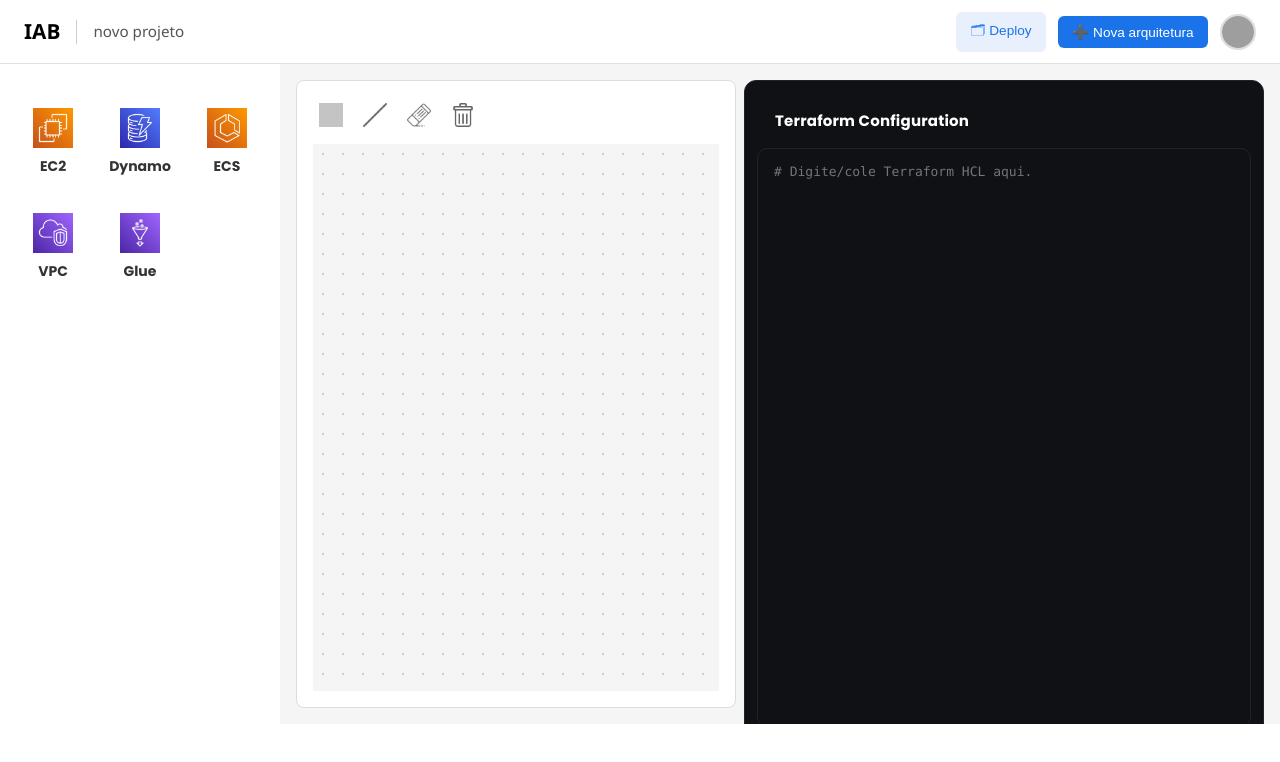
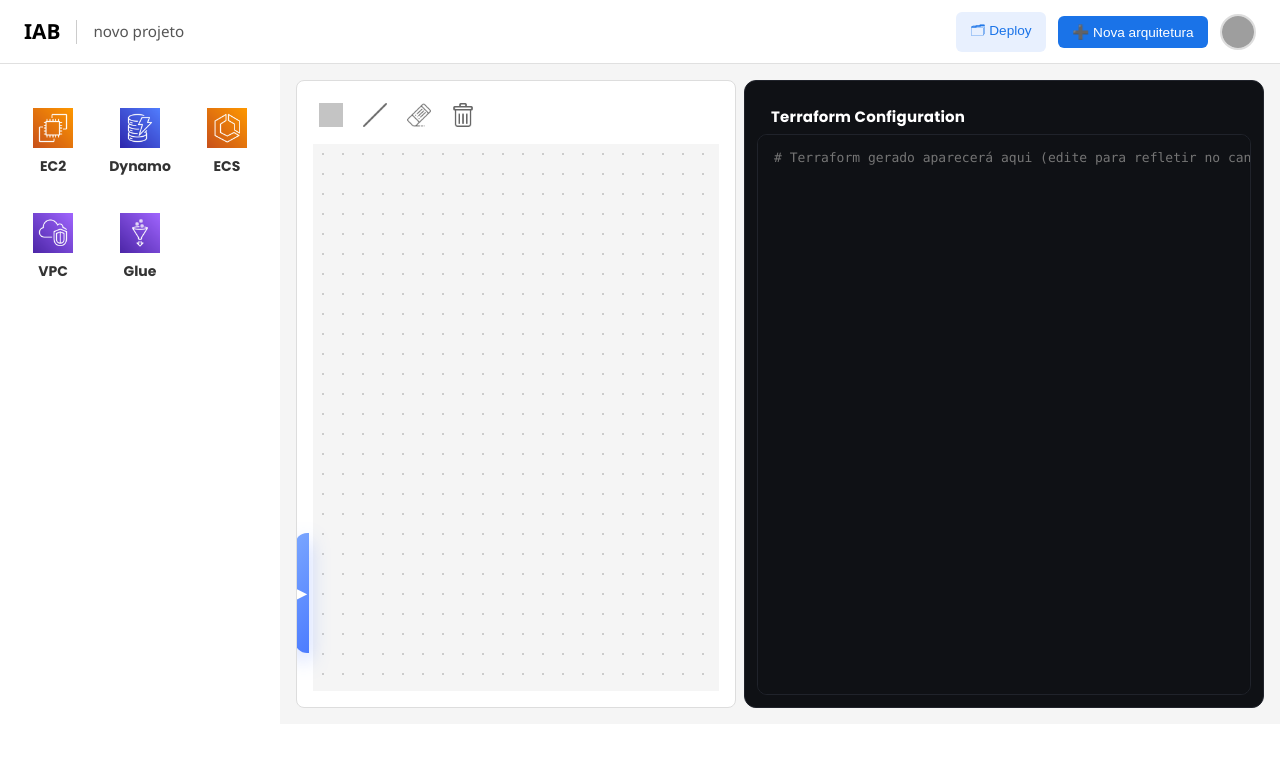
Before and after one commit to iabsolutionscorp/iab-app-devops-frontend, an Angular app: page / in a window 1280 px wide. Shown: the top 762 px of the page. Built offline with nearby package versions, Linux system fonts and the light colour scheme; grey boxes are pictures that could not be loaded.

Commit message:
mesclados

```diff
--- a/src/app/app.config.ts
+++ b/src/app/app.config.ts
@@ -1,11 +1,13 @@
 import { ApplicationConfig, provideBrowserGlobalErrorListeners, provideZoneChangeDetection } from '@angular/core';
 import { provideRouter } from '@angular/router';
+import { provideHttpClient, withFetch } from '@angular/common/http';
 
 import { routes } from './app.routes';
 
 export const appConfig: ApplicationConfig = {
   providers: [
     provideBrowserGlobalErrorListeners(),
+    provideHttpClient(withFetch()), // ou só provideHttpClient(),
     provideZoneChangeDetection({ eventCoalescing: true }),
     provideRouter(routes)
   ]
--- a/src/app/presentation/terraform-preview/terraform-preview.component.css
+++ b/src/app/presentation/terraform-preview/terraform-preview.component.css
@@ -13,11 +13,11 @@
   padding: 14px 16px;
   border-radius: 10px;
   border: 1px solid #20232b;
-  background: #0f1115;            /* mesmo tom do painel */
+  background: #0f1115;
   color: #e7e7e7;
-  font: 13px/1.45 "JetBrains Mono", "Fira Code", Menlo, Consolas, monospace;
+  font: 13px/1.45 "JetBrains Mono", Menlo, Consolas, monospace;
   white-space: pre;
-  overflow: auto;                  /* apenas o editor rola */
+  overflow: auto;
   resize: none;
   outline: none;
   tab-size: 2;
@@ -27,7 +27,6 @@
   box-shadow: 0 0 0 3px rgba(43,111,255,.18);
 }
 
-/* Scrollbar discreta */
 .codearea::-webkit-scrollbar { width: 8px; height: 8px; }
 .codearea::-webkit-scrollbar-track { background: #101215; }
 .codearea::-webkit-scrollbar-thumb { background: #2a2f3a; border-radius: 8px; }
--- a/src/app/presentation/terraform-preview/terraform-preview.component.html
+++ b/src/app/presentation/terraform-preview/terraform-preview.component.html
@@ -4,7 +4,7 @@
     [(ngModel)]="hclText"
     (ngModelChange)="onEditorChange($event)"
     spellcheck="false"
-    placeholder="# Digite/cole Terraform HCL aqui."
+    placeholder="# Terraform gerado aparecerá aqui (edite para refletir no canvas)"
   ></textarea>
 
   <div *ngIf="parseError" class="error-tip">{{ parseError }}</div>
--- a/src/app/presentation/workspace/workspace.component.css
+++ b/src/app/presentation/workspace/workspace.component.css
@@ -1,3 +1,4 @@
+/* ===== Layout base ===== */
 .workspace {
   display: flex;
   flex-direction: column;
@@ -17,74 +18,41 @@
   overflow: hidden;
 }
 
+/* Sidebar */
 .sidebar {
-  width: 250px;
+  width: 290px;
   color: white;
   padding: 1rem;
   box-sizing: border-box;
   overflow: auto;
 }
 
+/* ===== Conteúdo principal: canvas | splitter | terraform ===== */
 .main-content {
+  position: relative;
   flex: 1;
   display: flex;
   flex-direction: row;
+  align-items: stretch;
   background-color: #f5f5f5;
   padding: 1rem;
-  gap: 1rem;
+  gap: 0;                       /* sem gap entre canvas e painel direito */
   box-sizing: border-box;
   overflow: hidden;
+  height: calc(100vh - 140px);  /* ocupa a altura restante */
 }
 
+/* Canvas ocupa o restante; relative para ancorar a gaveta */
 .canvas-wrapper {
-  flex: 1;
-  background-color: white;
+  position: relative;
+  flex: 1 1 auto;
+  min-width: 420px;
+  background-color: #fff;
   border: 1px solid #ddd;
   border-radius: 8px;
   padding: 1rem;
-  overflow: auto;
+  overflow: hidden;
   box-sizing: border-box;
-}
-
-/* Painel da direita “Terraform Configuration” */
-.terraform-wrapper {
-  background: #fff7ee;
-  border: 1px solid #efe6dc;
-  border-radius: 12px;
-  padding: 12px;
-  height: calc(100vh - 140px); /* ocupa quase toda a viewport, ajuste se quiser */
-  display: flex;
-  flex-direction: column;
-  overflow: hidden;           /* evita barra extra na coluna */
-}
-
-.terraform-wrapper .title {
-  font-family: "JetBrains Mono", Menlo, Consolas, monospace;
-  font-weight: 700;
-  font-size: 14px;
-  color: #1b1b1b;
-  margin: 4px 4px 10px;
-}
-
-.terraform-wrapper app-terraform-preview {
-  flex: 1;
-  min-height: 0;
-  display: block;
-}
-
-/* Layout principal:  canvas | splitter | terraform  */
-.main-content {
-  display: flex;
-  align-items: stretch;
-  gap: 0;
-  height: calc(100vh - 140px); /* ajuste se seu topo for outro tamanho */
-}
-
-/* Canvas ocupa o resto */
-.canvas-wrapper {
-  flex: 1 1 auto;
-  min-width: 420px; /* evita o canvas ficar impraticável quando encolhe */
-  overflow: hidden;
 }
 
 /* Splitter (barra arrastável) */
@@ -103,23 +71,24 @@
 }
 .splitter:hover::before { opacity: .85; }
 
-/* Painel direito escuro */
+/* ===== Painel Terraform à direita ===== */
 .terraform-wrapper {
-  width: 520px;            /* largura inicial maior */
+  width: 520px;            /* largura inicial */
   min-width: 340px;
   max-width: 70vw;
-  overflow: hidden;        /* remove scroll externo */
+  overflow: hidden;
   display: flex;
   flex-direction: column;
   border-radius: 12px;
   border: 1px solid #20232b;
+  background: #fff7ee;     /* fallback claro; escuro abaixo */
+  padding: 12px;
 }
 .terraform-wrapper.dark {
   background: #0f1115;     /* preto elegante */
 }
 
-/* Título Poppins branco */
-@import url('https://fonts.googleapis.com/css2?family=Poppins:wght@600;700&display=swap');
+/* Título (Poppins) — importe a fonte no styles.css global */
 .terraform-wrapper .title {
   font-family: "Poppins", system-ui, -apple-system, Segoe UI, Roboto, "Helvetica Neue", Arial, "Noto Sans", "Apple Color Emoji", "Segoe UI Emoji";
   font-weight: 700;
@@ -129,15 +98,171 @@
   padding: 12px 14px 6px;
 }
 
-/* O preview ocupa todo o restante, sem barras externas */
+/* O preview ocupa todo o restante */
 .terraform-wrapper app-terraform-preview {
   flex: 1;
   min-height: 0;
   display: block;
 }
 
+/* ===== Gaveta do prompt de IA (dock à esquerda do canvas) ===== */
+.prompt-float {
+  position: absolute;
+  left: 12px;
+  bottom: 12px;
+  z-index: 30;
+  pointer-events: none;
+
+  --dock-bg: rgba(255,255,255,0.78);
+  --dock-border: rgba(220,220,220,0.8);
+  --dock-shadow: 0 18px 40px rgba(0,0,0,0.18);
+  --dock-shadow-hover: 0 22px 46px rgba(0,0,0,0.22);
+  --toggle-grad-1: #7aa6ff;
+  --toggle-grad-2: #4c7cff;
+  --toggle-grad-hover-1: #8ab2ff;
+  --toggle-grad-hover-2: #5a86ff;
+  --text-strong: #1f2733;
+  --text-muted: #505a6b;
+  --stroke: #e7e9ee;
+}
+
+/* Botão/seta SEMPRE clicável */
+.prompt-toggle {
+  position: absolute;
+  left: -14px;
+  top: 50%;
+  transform: translateY(-50%);
+  pointer-events: auto;
+
+  width: 14px;
+  height: 120px;
+  border: none;
+  border-radius: 12px 0 0 12px;
+  background: linear-gradient(135deg, var(--toggle-grad-1), var(--toggle-grad-2));
+  color: #fff;
+  box-shadow: 0 8px 20px rgba(76,124,255,0.35);
+  cursor: pointer;
+
+  display: flex;
+  align-items: center;
+  justify-content: center;
+  user-select: none;
+  font-size: 14px;
+  line-height: 0;
+
+  z-index: 2;
+}
+.prompt-toggle:hover {
+  filter: brightness(1.05);
+  transform: translateY(-50%) scale(1.04);
+  box-shadow: 0 10px 24px rgba(76,124,255,0.42);
+}
+.prompt-toggle:active { transform: translateY(-50%) scale(0.98); }
+
+/* Card do chat */
+.prompt-card {
+  position: relative;
+  width: min(560px, 46vw);
+  max-height: 60vh;
+  overflow: auto;
+
+  background: var(--dock-bg);
+  border: 1px solid var(--dock-border);
+  border-radius: 14px;
+  box-shadow: var(--dock-shadow);
+  backdrop-filter: blur(6px);
+  -webkit-backdrop-filter: blur(6px);
+
+  transform-origin: left bottom;
+  transform: translateX(-12px) scale(.98);
+  opacity: 0;
+  transition: transform .22s ease, opacity .18s ease, box-shadow .2s ease;
+
+  pointer-events: none;
+  visibility: hidden;
+  z-index: 1;
+}
+.prompt-float.open .prompt-card {
+  transform: translateX(0) scale(1);
+  opacity: 1;
+  box-shadow: var(--dock-shadow-hover);
+
+  pointer-events: auto;
+  visibility: visible;
+}
+
+/* Conteúdo interno do ia-prompt */
+.prompt-card .ia-prompt { padding: 14px 16px; display: flex; flex-direction: column; gap: 10px; }
+.prompt-card h3 { margin: 0; font-size: 15px; font-weight: 700; letter-spacing: .2px; color: var(--text-strong); }
+
+.prompt-card .ia-prompt textarea {
+  border: 1px solid var(--stroke);
+  border-radius: 12px;
+  padding: 10px 12px;
+  min-height: 110px;
+  font-family: ui-monospace, SFMono-Regular, Menlo, Monaco, Consolas, "Liberation Mono", monospace;
+  transition: border-color .15s ease, box-shadow .15s ease, background .15s ease;
+  background: rgba(255,255,255,0.9);
+}
+.prompt-card .ia-prompt textarea:focus {
+  outline: none;
+  border-color: #7aa6ff;
+  box-shadow: 0 0 0 3px rgba(122,166,255,0.25);
+  background: #fff;
+}
+
+.prompt-card .ia-prompt .actions { display: flex; gap: 8px; }
+.prompt-card .ia-prompt .actions button {
+  border-radius: 12px;
+  border: 1px solid var(--stroke);
+  padding: 8px 12px;
+  font-weight: 600;
+  transition: transform .12s ease, box-shadow .12s ease, background .12s ease;
+  background: #fff;
+}
+.prompt-card .ia-prompt .actions button:hover:not(:disabled) {
+  transform: translateY(-1px);
+  box-shadow: 0 6px 16px rgba(0,0,0,0.08);
+}
+.prompt-card .ia-prompt .actions button:active:not(:disabled) {
+  transform: translateY(0);
+  box-shadow: none;
+}
+.prompt-card .ia-prompt .actions .ghost { background: rgba(248,249,252,0.9); }
+
+.prompt-card .ia-prompt .response {
+  border: 1px dashed var(--stroke);
+  background: rgba(248,249,252,0.7);
+  border-radius: 12px;
+  padding: 10px 12px;
+  max-height: 260px;
+  overflow: auto;
+}
+.prompt-card .ia-prompt .response .response-title {
+  font-weight: 700;
+  font-size: 12.5px;
+  color: #505a6b;
+  text-transform: uppercase;
+  letter-spacing: .4px;
+  margin-bottom: 6px;
+}
+
+.prompt-card .ia-prompt .error {
+  color: #d21f3c;
+  font-size: 12.5px;
+  font-weight: 600;
+}
+
+/* Responsivo da gaveta */
+@media (max-width: 1100px) {
+  .prompt-card { width: min(520px, 60vw); }
+}
+@media (max-width: 900px) {
+  .prompt-card { width: min(92vw, 520px); }
+}
+
 .sidebar {
-  flex: 0 0 380px;   /* tente 380–440px conforme seu gosto */
+  flex: 0 0 300px;   /* tente 380–440px conforme seu gosto */
   max-width: 280px;
-  min-width: 180px;
+  min-width: 200px;s
 }
--- a/src/app/presentation/workspace/workspace.component.html
+++ b/src/app/presentation/workspace/workspace.component.html
@@ -14,12 +14,36 @@
     <!-- MAIN: canvas | splitter | terraform -->
     <div class="main-content" #mainContent>
       <div class="canvas-wrapper">
+        <!-- Canvas emitindo o JSON pro Terraform preview -->
         <app-canvas #canvas (graphChange)="terraformJson = $event"></app-canvas>
+
+        <!-- ===== Gaveta do prompt colada no lado ESQUERDO do canvas ===== -->
+        <div class="prompt-float" [class.open]="promptOpen">
+          <button class="prompt-toggle"
+                  (click)="togglePrompt()"
+                  [attr.aria-expanded]="promptOpen"
+                  aria-label="Abrir/fechar prompt de IA">
+            <span *ngIf="!promptOpen">▶</span>
+            <span *ngIf="promptOpen">◀</span>
+          </button>
+
+          <div class="prompt-card" (click)="$event.stopPropagation()">
+            <app-ia-prompt
+              [loading]="promptLoading"
+              [response]="promptResponse"
+              [error]="promptError"
+              (promptSubmit)="onPromptSubmit($event)"
+              (replace)="onPromptReplace()"
+            ></app-ia-prompt>
+          </div>
+        </div>
+        <!-- ===== FIM da gaveta ===== -->
       </div>
 
       <!-- divisor arrastável -->
       <div class="splitter" (mousedown)="startResize($event)"></div>
 
+      <!-- Painel Terraform à direita (redimensionável) -->
       <div class="terraform-wrapper dark" #terraformPane>
         <div class="title">Terraform Configuration</div>
         <app-terraform-preview
--- a/src/app/presentation/workspace/workspace.component.ts
+++ b/src/app/presentation/workspace/workspace.component.ts
@@ -1,22 +1,39 @@
 import { Component, ViewChild, ElementRef } from '@angular/core';
+import { CommonModule } from '@angular/common';
+import { HttpClientModule } from '@angular/common/http';
 import { TopbarComponent } from '../topbar/topbar.component';
 import { ServicePaletteComponent } from '../service-palette/service-palette.component';
 import { CanvasComponent } from '../canvas/canvas.component';
 import { TerraformPreviewComponent } from '../terraform-preview/terraform-preview.component';
+import { IaPromptComponent } from '../ia-prompt/ia-prompt';
+
+import { IacService } from '../../infra/services/iac-file.service';
+import { GenerateIacFileRequest } from '../../infra/model/generate-iac-file-request.model';
+import { IacTypeEnum } from '../../infra/model/iac-type.enum';
+
 import { fromEvent, Subscription } from 'rxjs';
 
 @Component({
   selector: 'app-workspace',
   standalone: true,
-  imports: [TopbarComponent, ServicePaletteComponent, CanvasComponent, TerraformPreviewComponent],
   templateUrl: './workspace.component.html',
-  styleUrls: ['./workspace.component.css']
+  styleUrls: ['./workspace.component.css'],
+  imports: [
+    CommonModule,
+    HttpClientModule,
+    TopbarComponent,
+    ServicePaletteComponent,
+    CanvasComponent,
+    TerraformPreviewComponent,
+    IaPromptComponent
+  ],
 })
 export class WorkspaceComponent {
   projectName = 'novo projeto';
+
   @ViewChild('canvas') canvas!: CanvasComponent;
 
-  // refs p/ resize
+  // refs para redimensionar painel direito
   @ViewChild('mainContent', { static: true }) mainContent!: ElementRef<HTMLDivElement>;
   @ViewChild('terraformPane', { static: true }) terraformPane!: ElementRef<HTMLDivElement>;
 
@@ -27,6 +44,15 @@ export class WorkspaceComponent {
   private moveSub?: Subscription;
   private upSub?: Subscription;
 
+  // === IA Prompt (painel flutuante) ===
+  promptOpen = false;
+  promptLoading = false;
+  promptResponse: string | null = null;
+  promptError: string | null = null;
+
+  constructor(private iac: IacService) {}
+
+  // ----- Resize handlers -----
   startResize(e: MouseEvent) {
     e.preventDefault();
     this.resizing = true;
@@ -37,10 +63,9 @@ export class WorkspaceComponent {
   private onResizing(ev: MouseEvent) {
     if (!this.resizing) return;
     const container = this.mainContent.nativeElement.getBoundingClientRect();
-    // largura desejada da coluna direita = distância até a borda direita
-    let newWidth = container.right - ev.clientX;
-    const min = 340;                                // mínimo painel direito
-    const minCanvas = 420;                          // mínimo canvas à esquerda
+    let newWidth = container.right - ev.clientX; // largura desejada do painel direito
+    const min = 340;               // mínimo painel direito
+    const minCanvas = 420;         // mínimo canvas à esquerda
     const max = Math.min(container.width - minCanvas, 900);
     newWidth = Math.max(min, Math.min(newWidth, max));
     this.terraformPane.nativeElement.style.width = `${newWidth}px`;
@@ -52,6 +77,7 @@ export class WorkspaceComponent {
     this.upSub?.unsubscribe();
   }
 
+  // ----- Topbar actions -----
   onNewArchitecture() {
     this.canvas.clearAll();
     this.projectName = 'novo projeto';
@@ -62,8 +88,61 @@ export class WorkspaceComponent {
     this.projectName = newName;
   }
 
+  // ----- Terraform live config (vindo do editor da direita) -----
   onLiveConfig(config: any) {
     this.terraformJson = config || {};
     this.canvas.loadFromConfig(this.terraformJson);
   }
+
+  // ----- IA Prompt panel -----
+  togglePrompt() {
+    this.promptOpen = !this.promptOpen;
+  }
+
+  onPromptSubmit(text: string) {
+    if (!text || !text.trim()) {
+      this.promptError = 'Digite um prompt antes de enviar.';
+      return;
+    }
+
+    this.promptOpen = true;
+    this.promptLoading = true;
+    this.promptError = null;
+    this.promptResponse = null;
+
+    const req: GenerateIacFileRequest = {
+      prompt: text,
+      type: IacTypeEnum.TERRAFORM,
+    } as any;
+
+    this.iac.generateCode$(req).subscribe({
+      next: ({ blob, filename }) => {
+        blob.text()
+          .then((txt) => {
+            this.promptLoading = false;
+            try {
+              const parsed = JSON.parse(txt);
+              this.promptResponse = JSON.stringify(parsed, null, 2);
+            } catch {
+              this.promptResponse = txt;
+            }
+          })
+          .catch(() => {
+            this.promptLoading = false;
+            this.promptResponse = `Arquivo gerado${filename ? `: ${filename}` : ''}. (Conteúdo binário — não exibível aqui)`;
+          });
+      },
+      error: (err) => {
+        this.promptLoading = false;
+        this.promptError =
+          err?.error?.message ?? err?.message ?? 'Erro ao gerar IAC.';
+        console.error('generateCode$ error:', err);
+      }
+    });
+  }
+
+  onPromptReplace(): void {
+    // Se quiser aplicar o retorno da IA direto no editor/canvas, a gente pluga aqui.
+    console.log('Clique em Substituir — implemente a ação aqui.');
+  }
 }
```
Also changed, not shown: src/app/presentation/terraform-preview/terraform-preview.component.ts (+7 -18 lines).
